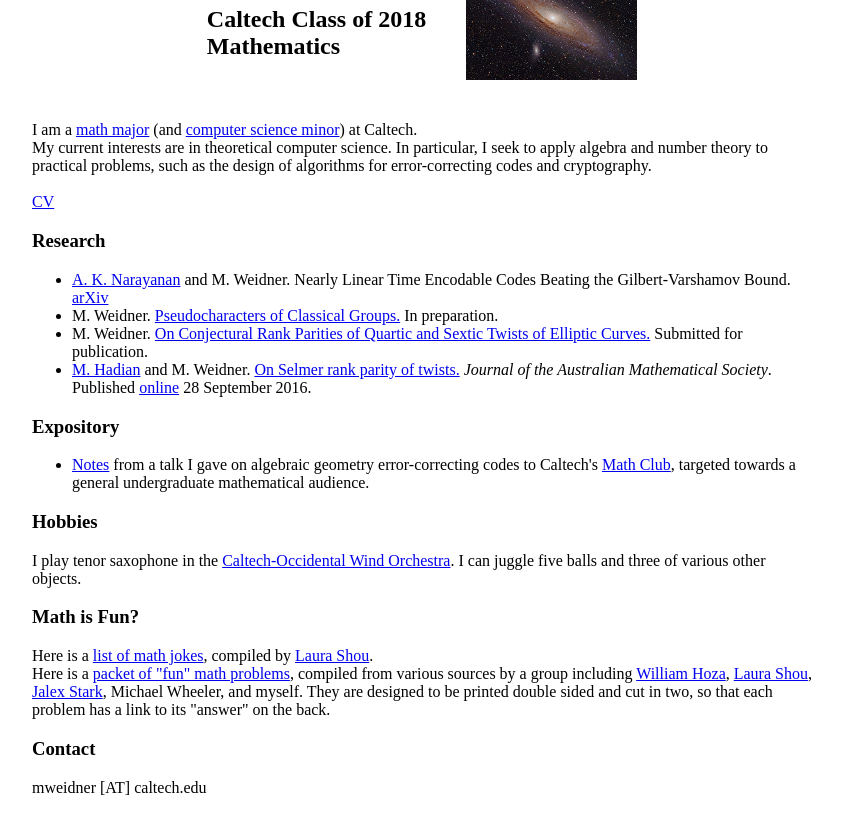
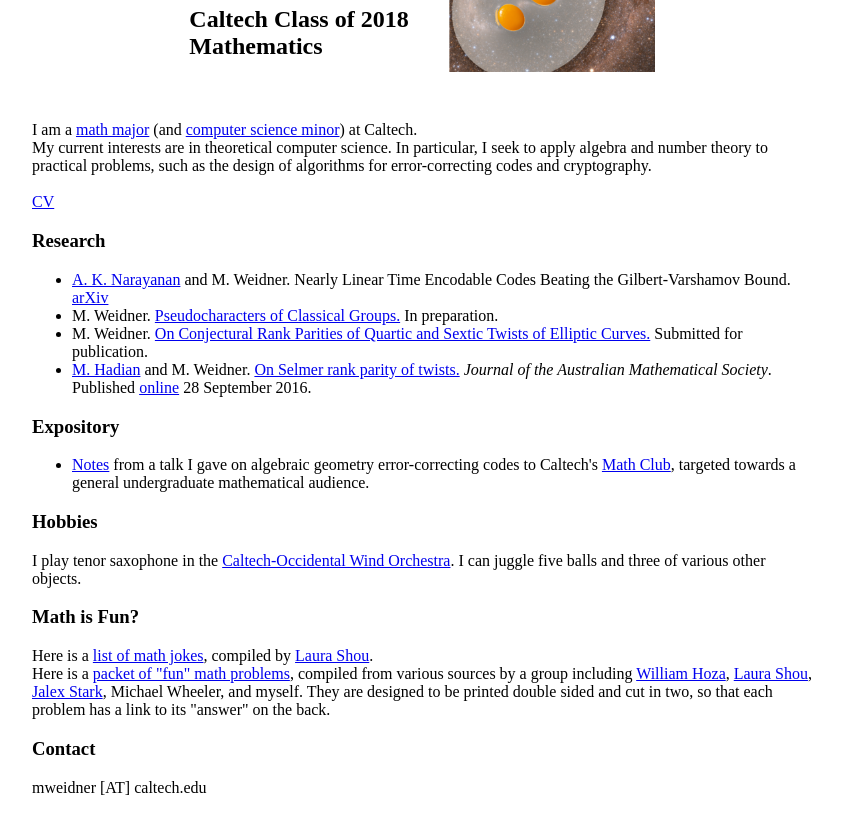
Before and after one commit to mweidner037/mweidner037.github.io, a plain HTML site: page index.html in a window 1280 px wide. Shown: the part 71-906 px from the top of the page, without its empty margins (218-1060 px from the left). Drawn offline with Linux system fonts and the light colour scheme.

Commit message:
Added breakfast2.png

```diff
--- a/index.html
+++ b/index.html
@@ -29,7 +29,8 @@
         </h2>
     </td>
     <td>
-        <a href="https://en.wikipedia.org/wiki/Andromeda_Galaxy"><img src="andromeda.png" alt="Amdromeda" style="width:171px;height:131px;"></a>
+        <!-- <a href="https://en.wikipedia.org/wiki/Andromeda_Galaxy"><img src="andromeda.png" alt="Amdromeda" style="width:171px;height:131px;"></a> -->
+        <a href="https://www.ligo.caltech.edu/image/ligo20160211d"><img src="breakfast2.png" alt="LIGO My Eggo" style="width:206px;height:116px;"></a>
     </td>
     </tr></table>
 
```
Also changed, not shown: breakfast2.png (added).
